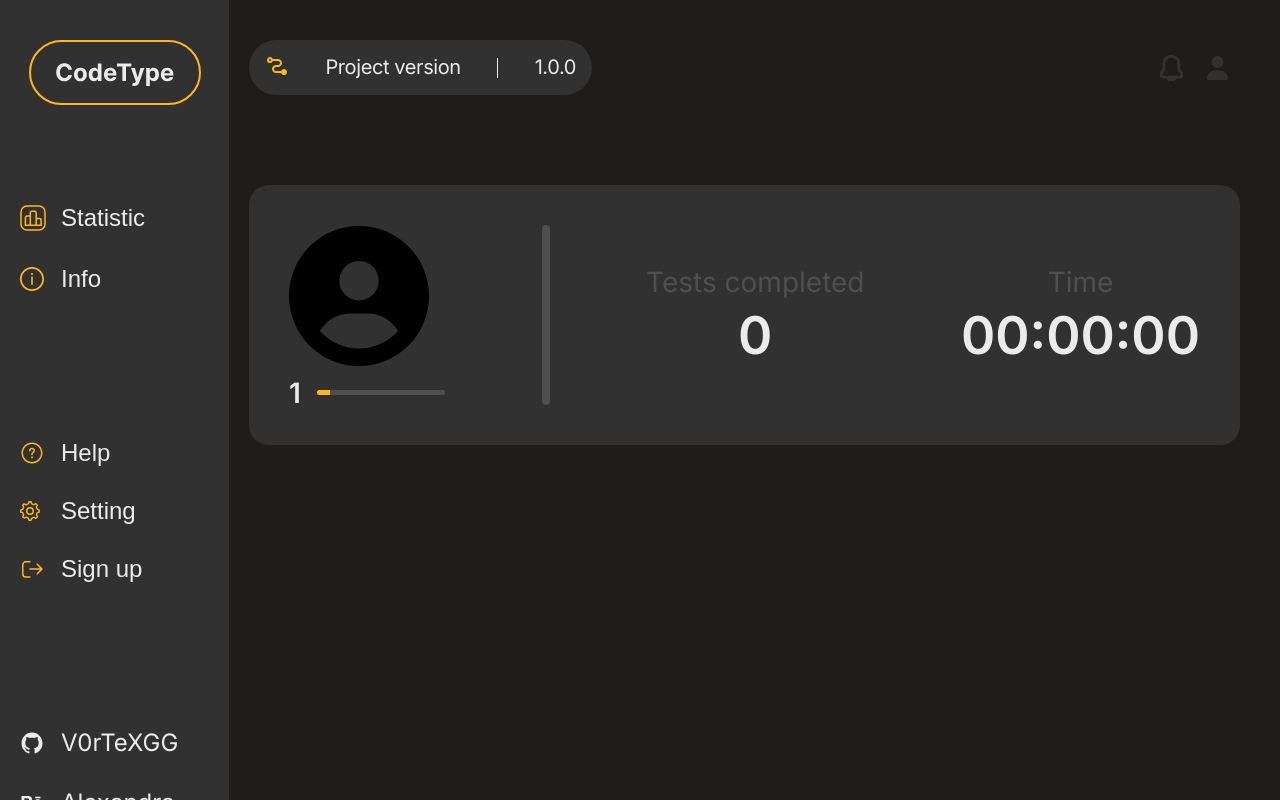
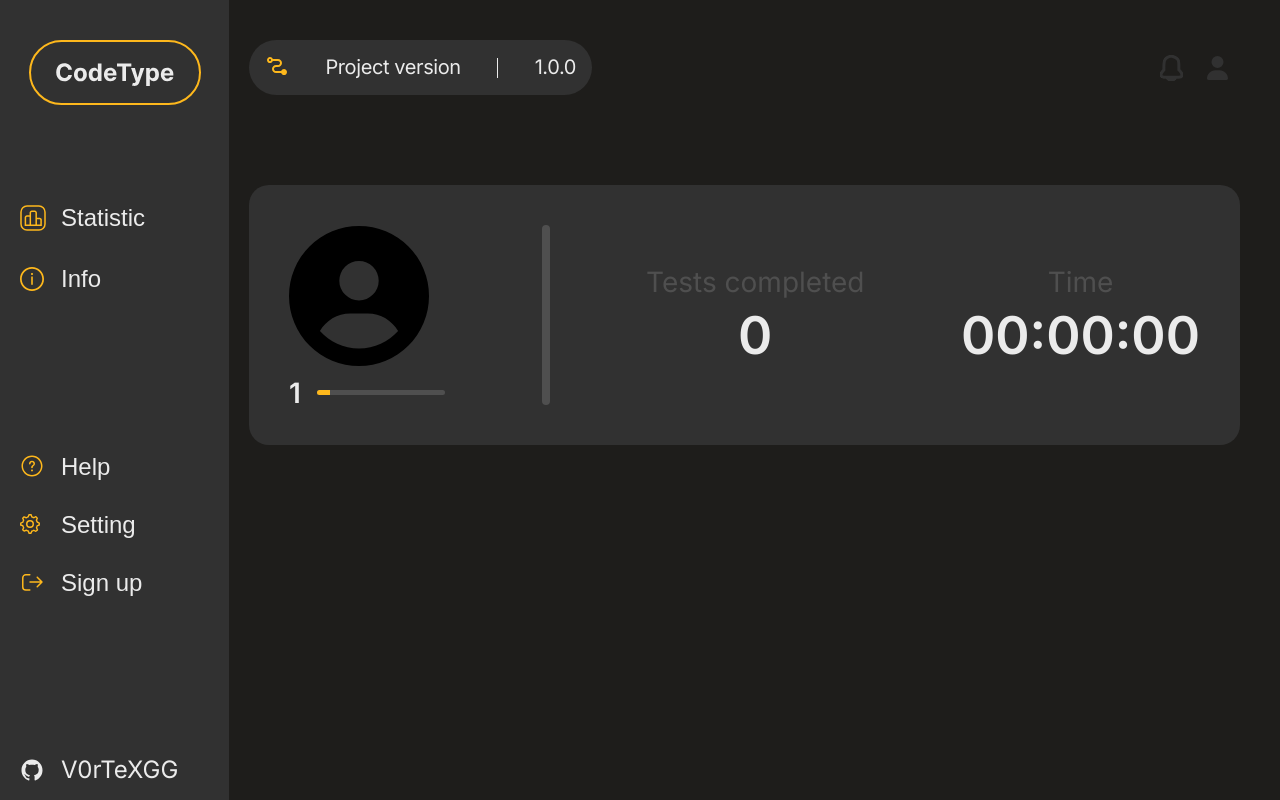
Before and after one commit to V0rTeXGG/CodeType, a Vue app: page /statistic in a window 1280 px wide. Built offline with nearby package versions, Linux system fonts and the light colour scheme.

Commit message:
updated adaptive

```diff
--- a/public/index.html
+++ b/public/index.html
@@ -14,3 +14,9 @@
     <div id="app"></div>
   </body>
 </html>
+
+<style>
+    #app {
+        min-height: 100vh;
+    }
+</style>
--- a/src/style/sidebar.scss
+++ b/src/style/sidebar.scss
@@ -1,10 +1,8 @@
 @import "main";
 
 .sidebar {
-  //display: none;
   position: fixed;
   width: 115px;
-  height: 100vh;
   background-color: $colorGrey;
   transition: width .3s ease, transform .3s ease-in-out;
 }
@@ -49,6 +47,9 @@
 }
 
 .sidebar-wrapper__navigation {
+  display: grid;
+  grid-template-columns: 100%;
+  height: 100vh;
   margin-left: 20px;
   transition: all .3s ease;
 }
@@ -121,10 +122,6 @@
   }
 }
 
-.sidebar-wrapper__block {
-  margin-bottom: 170px;
-}
-
 .sidebar-wrapper__btn-block {
   position: relative;
   @include displayFlex;
@@ -180,16 +177,9 @@
 
 @media(max-width: 1440px) {
 
-  .sidebar-wrapper__block {
-    margin-bottom: 150px;
-  }
-
 }
 
 @media(max-width: 1200px) {
 
-  .sidebar-wrapper__block {
-    margin-bottom: 110px;
-  }
 
 }
```
